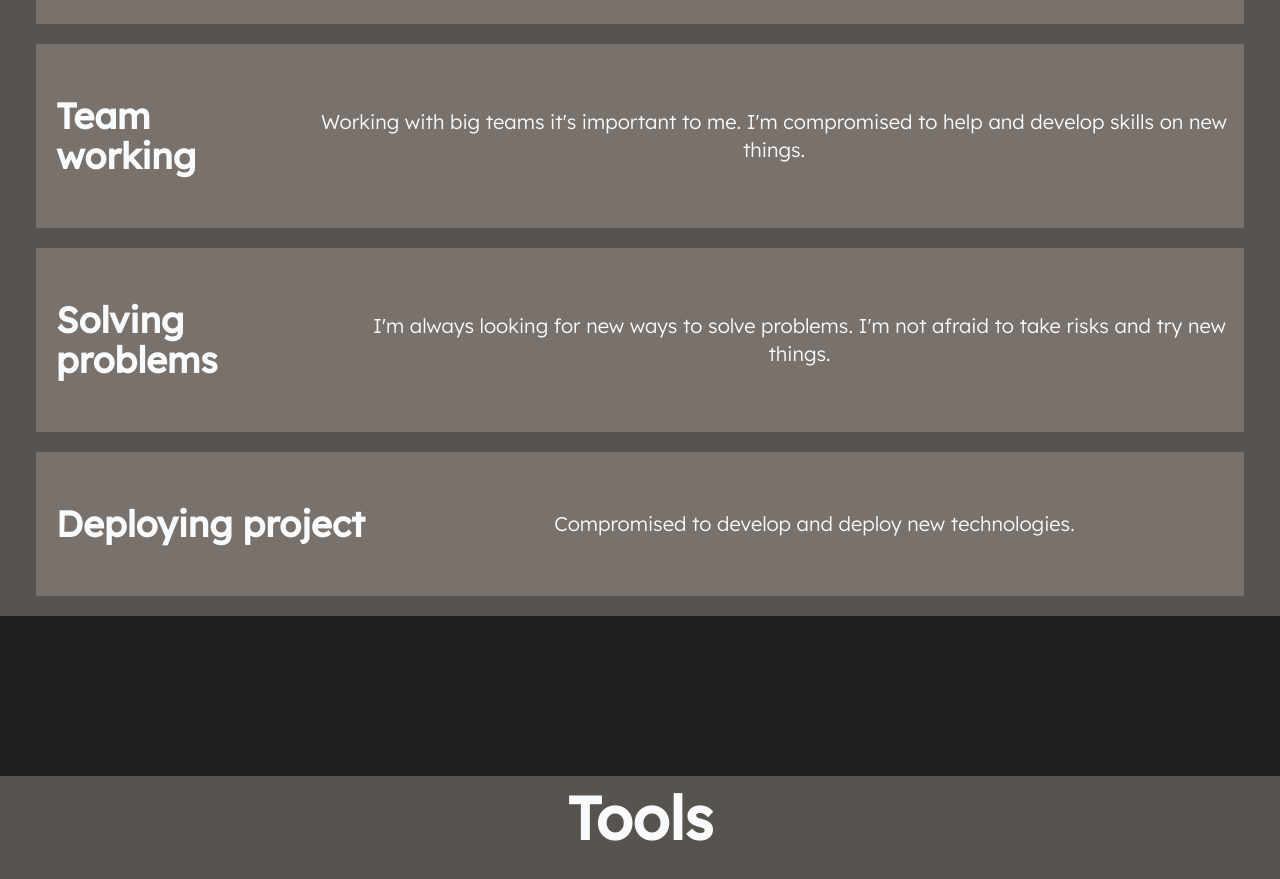
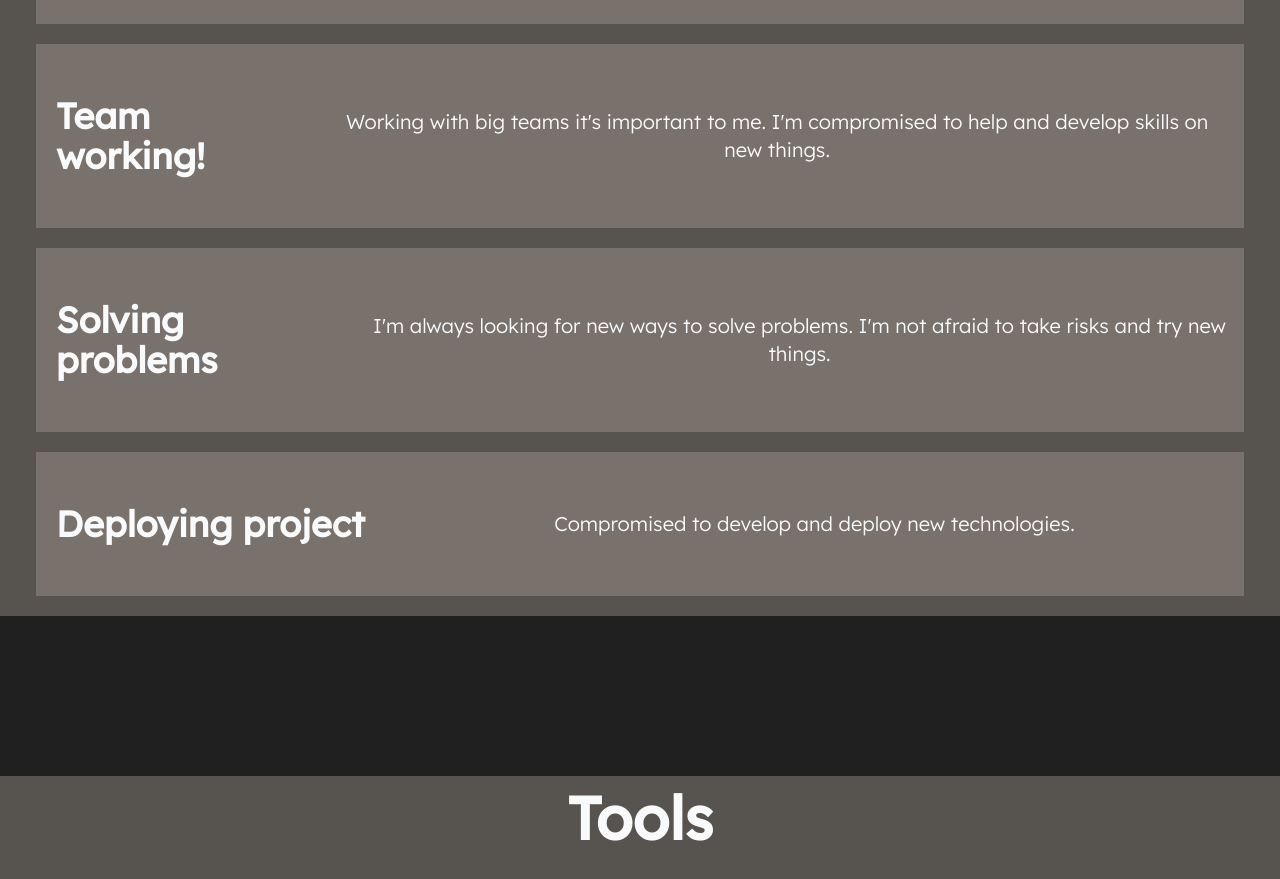
Before and after one commit to bashlui/portfolio, a Next.js app: page / in a window 1280 px wide. Shown: the part 864-1743 px from the top of the page. Built offline with nearby package versions, Linux system fonts and the light colour scheme.

Commit message:
Update Info.js

```diff
--- a/components/Info.js
+++ b/components/Info.js
@@ -3,7 +3,7 @@ export const Info = () => {
         <div className="bg-stone-600 px-4 py-16 h-screen">
             <h1 className="text-gray-50 py-8 text-center m-5 bg-stone-500">"Create a path to the future".</h1>
             <div className="text-gray-50 bg-stone-500 flex items-center py-8 m-5">
-                <h2 className="text-left m-5">Team working</h2>
+                <h2 className="text-left m-5">Team working!</h2>
                 <p className="flex-auto px-4 text-center">Working with big teams it's important to me. I'm compromised to help and develop skills on new things.</p>
             </div>
             <div className="text-gray-50 bg-stone-500 flex items-center py-8 m-5">
```
